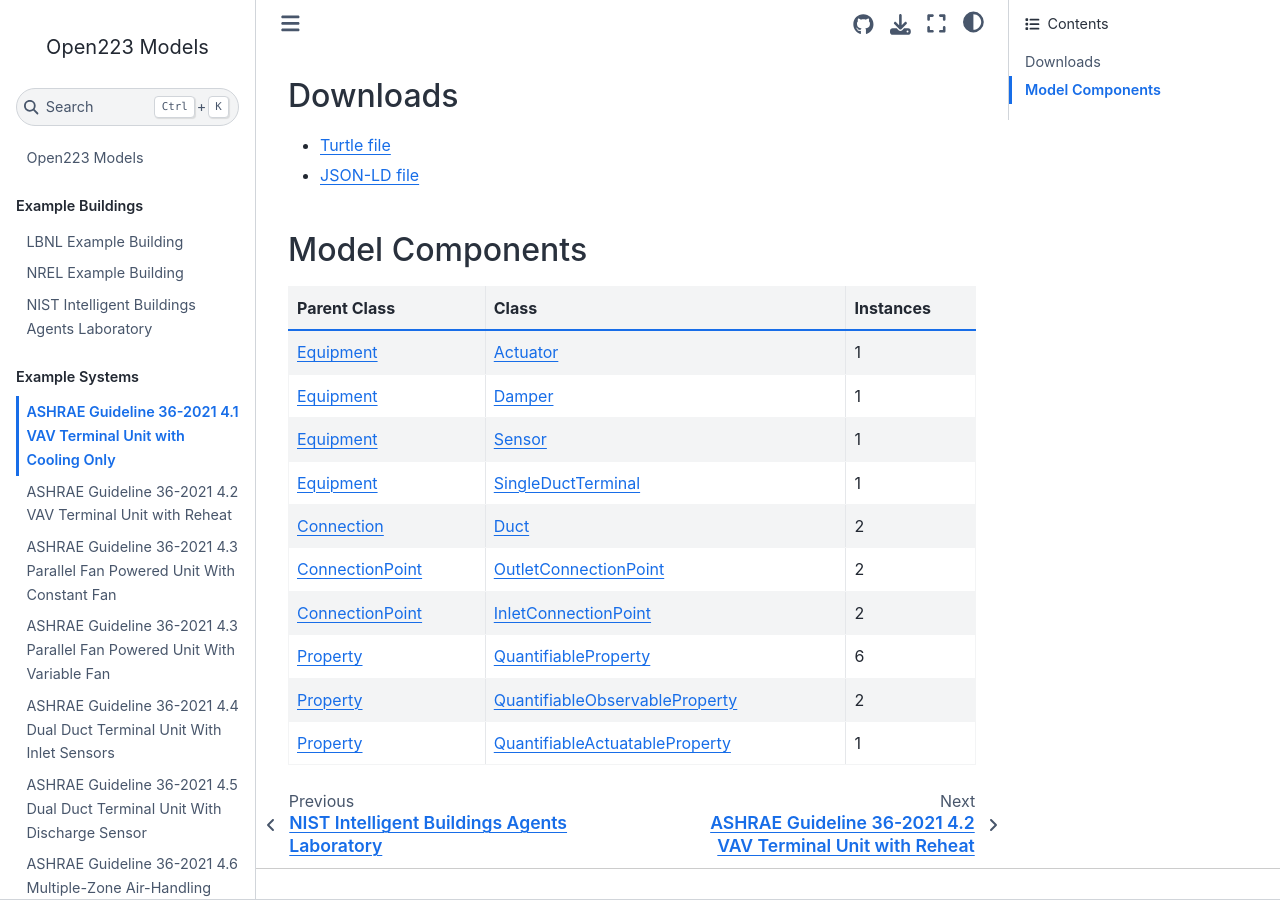
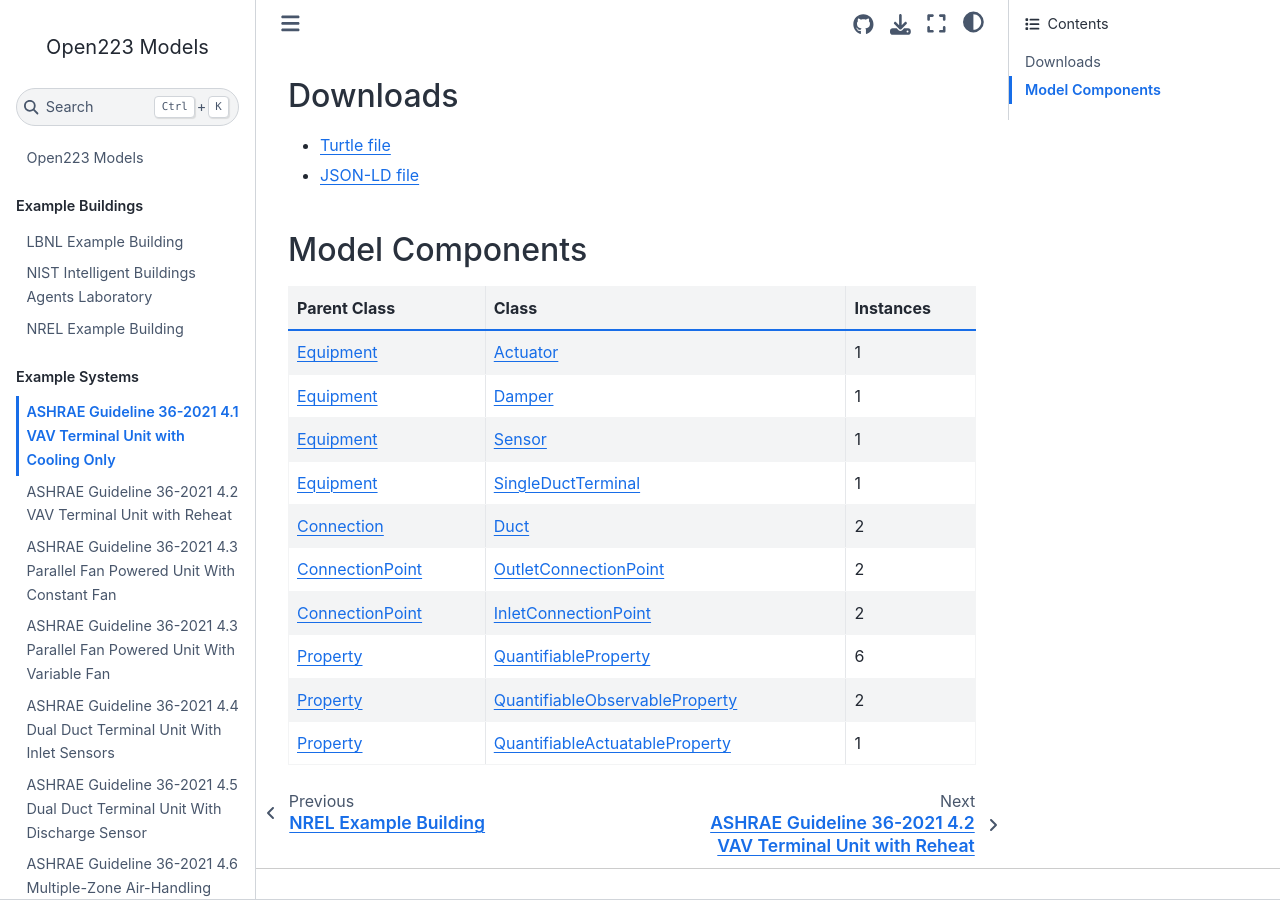
Before and after one commit to open223/models.open223.info, a Jupyter Book: the page built from examples/guideline36-2021-4.1.md, in a window 1280 px wide and 900 px high, scrolled down 614 px. Built offline with Jupyter Book 1.0.4 settings and Sphinx 7.4.7 and the Sphinx Book theme 1.1.4, drawn with Linux system fonts in a browser that asks for light colours; some of the changed lines change nothing that is shown.

Commit message:
Rename files

```diff
--- a/_toc.yml
+++ b/_toc.yml
@@ -8,8 +8,8 @@
 - caption: Example Buildings
   chapters:
   - file: examples/lbnl-example.md
+  - file: examples/nist-ibal.md
   - file: examples/NREL-example.md
-  - file: examples/ibal.md
 - caption: Example Systems
   chapters:
   - file: examples/guideline36-2021-4.1.md
```
Also changed, not shown: examples/nist-ibal.md (renamed from examples/ibal.md), 4 other files.
